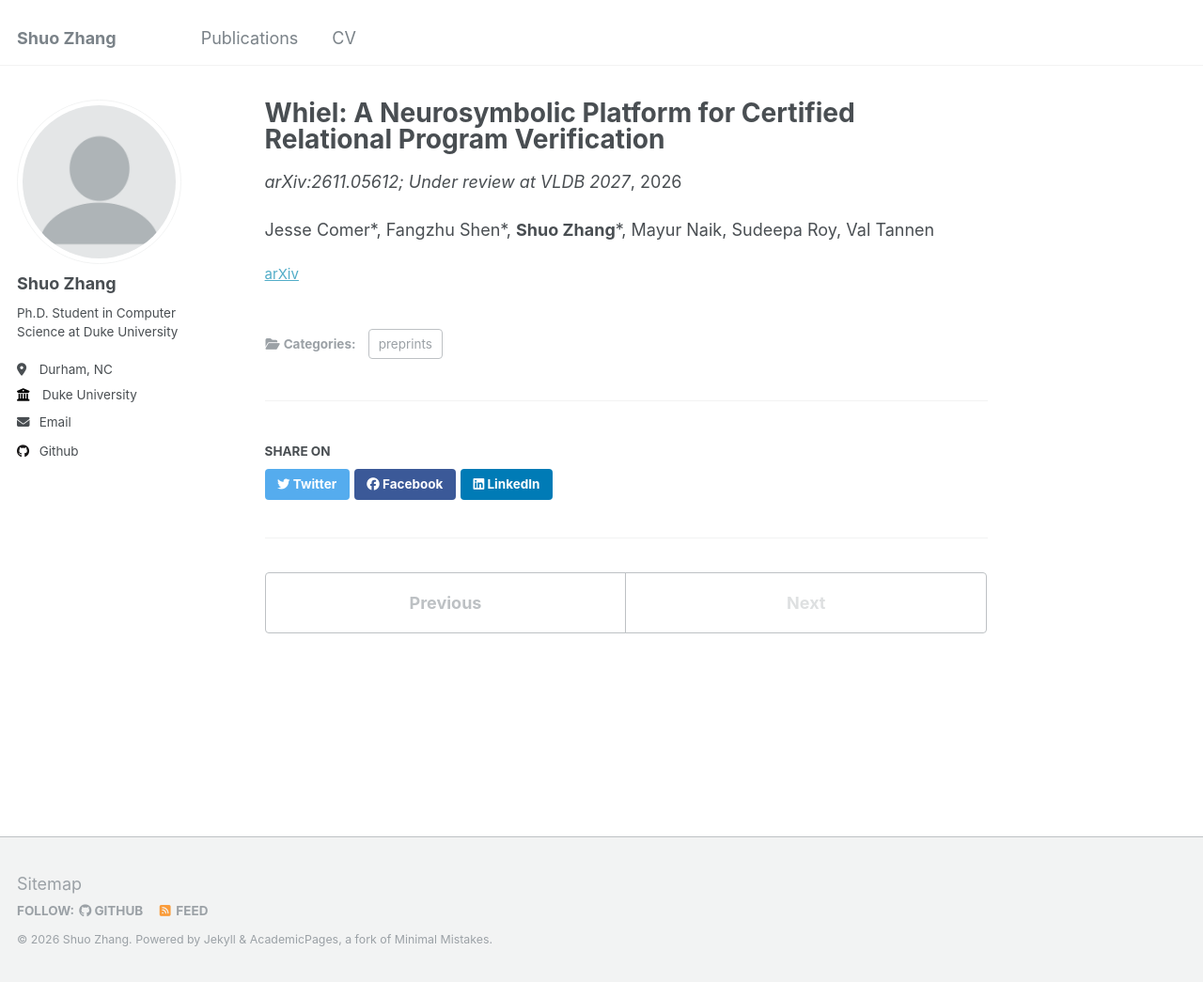
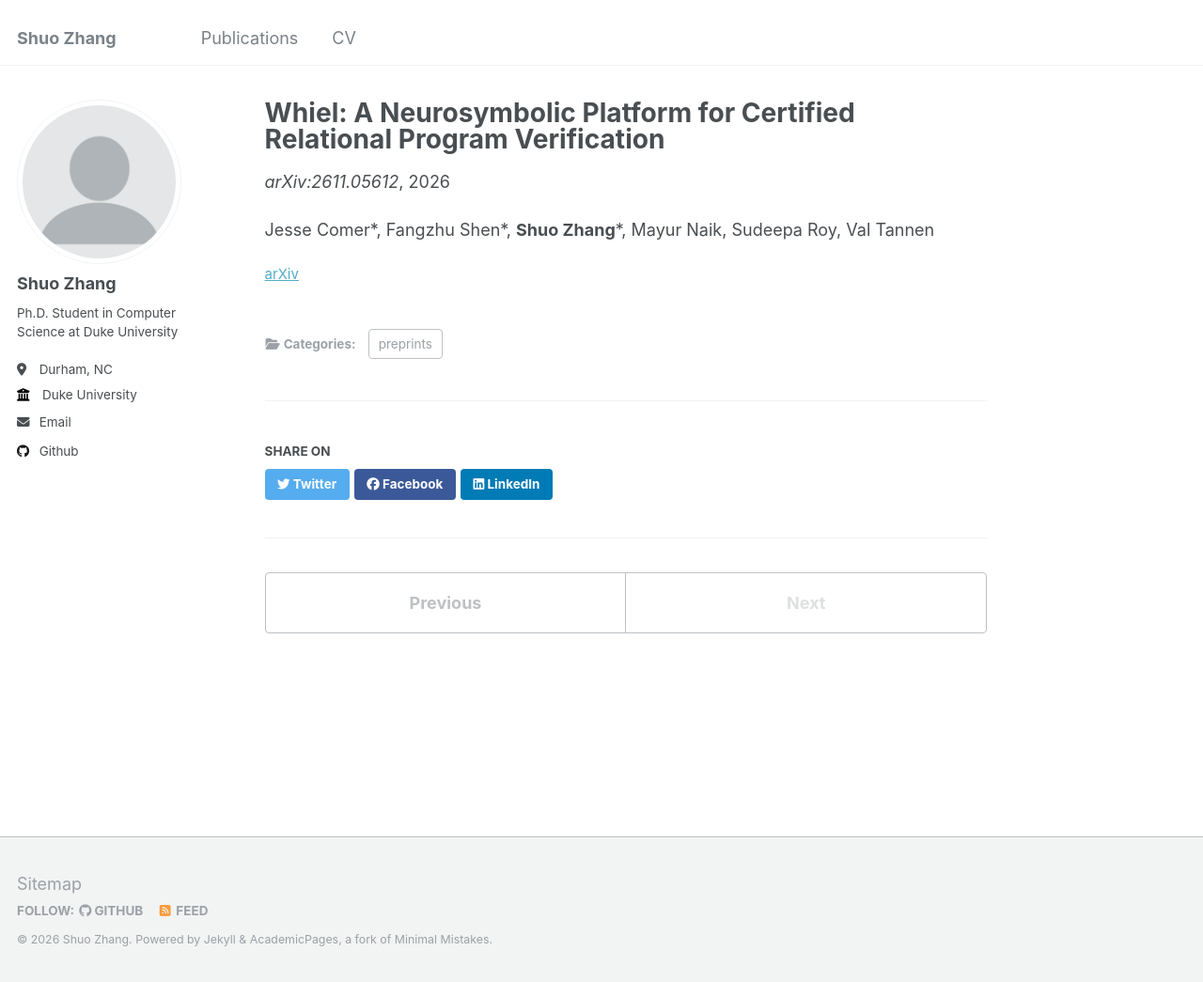
Before and after one commit to Inverse0/Inverse0.github.io, a Jekyll site: the page built from _publications/2026-whiel.md, in a window 1280 px wide and 1045 px high. Shown: the whole window at 94% size. Built offline with Jekyll 4.4.1, drawn with Linux system fonts in a browser that asks for light colours.

Commit message:
Update public CV; list Whiel as arXiv preprint

```diff
--- a/_publications/2026-whiel.md
+++ b/_publications/2026-whiel.md
@@ -5,7 +5,7 @@ category: preprints
 permalink: /publication/2026-whiel
 excerpt: 'Jesse Comer\*, Fangzhu Shen\*, **Shuo Zhang**\*, Mayur Naik, Sudeepa Roy, Val Tannen'
 date: 2026-11-03
-venue: 'arXiv:2611.05612; Under review at VLDB 2027'
+venue: 'arXiv:2611.05612'
 paperurl: 'https://arxiv.org/abs/2611.05612'
 paperlabel: 'arXiv'
 ---
```
Also changed, not shown: 1 other file.
